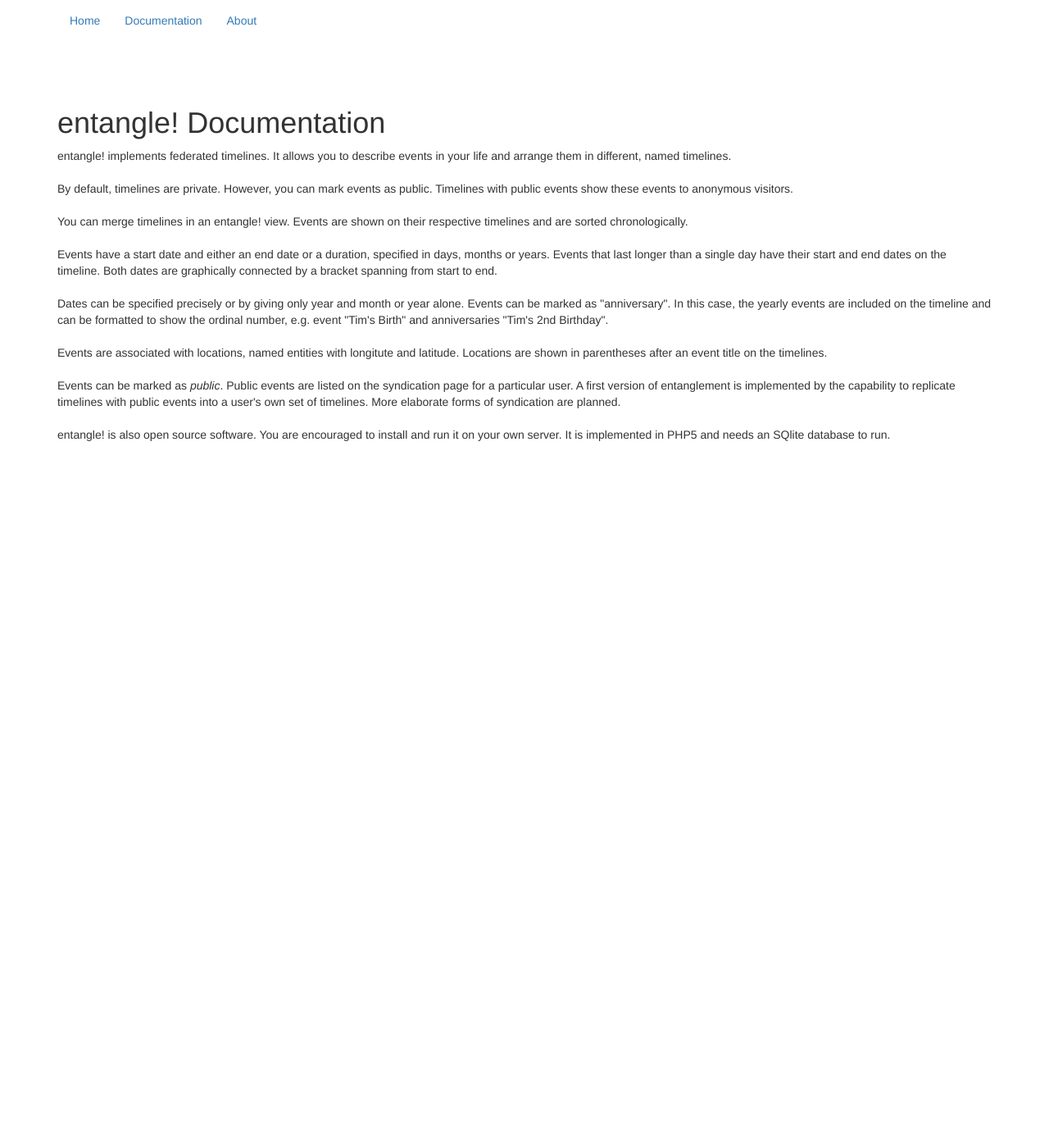
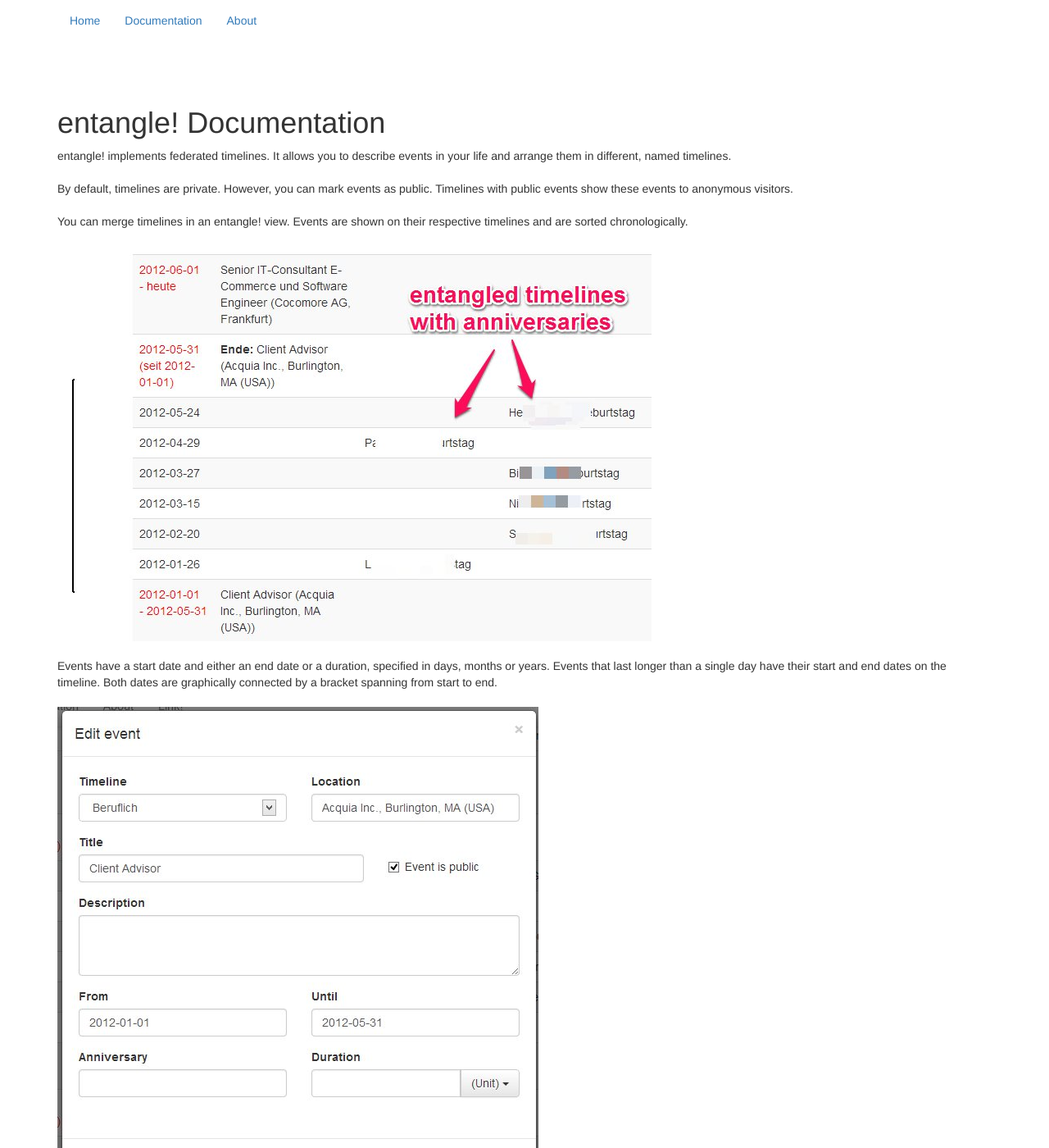
Before and after one commit to oschettler/entangle, a Jekyll site: the page built from index.html, in a window 1280 px wide and 1400 px high. Shown: the whole window at 82% size. Built offline with Jekyll 4.4.1, drawn with Linux system fonts in a browser that asks for light colours; nearby versions of some CDN libraries; some of the changed text lies outside the part shown.

Commit message:
save index.html

```diff
--- a/index.html
+++ b/index.html
@@ -3,17 +3,27 @@ title: entangle! Documentation
 layout: default
 tags: published url:index.html
 res:
+  024b822a09933410f97d290359538fe3: res/3510db34-ad3c-470f-b176-5564d5c5def1.jpg
+  80d258c7faaa9bc402ac597b2452ae03: res/287b97e7-50aa-4a4c-9f16-3e062d5ce06b.jpg
+  83026f41ce8b5ad527d77194915a78e1: res/1898613b-9072-492c-9c7d-81dc3ee1bc8f.jpg
+  fbeddffb933809bd97afabd1d2a75e32: res/11a69ab0-981c-4718-a997-51e3003ac5a2.jpg
 ---
 
 <h1>{{ page.title }}</h1>
-<div>entangle! implements federated timelines. It allows you to describe events in your life and arrange them in different, named timelines. </div>
+<div><span><em>﻿</em></span>entangle! implements federated timelines. It allows you to describe events in your life and arrange them in different, named timelines. </div>
 <div><br clear="none"/></div>
 <div>By default, timelines are private. However, you can mark events as public. Timelines with public events show these events to anonymous visitors. </div>
 <div><br clear="none"/></div>
 <div>You can merge timelines in an entangle! view. Events are shown on their respective timelines and are sorted chronologically. </div>
 <div><br clear="none"/></div>
+<div><img src="res/1898613b-9072-492c-9c7d-81dc3ee1bc8f.jpg"/><br clear="none"/></div>
+<div><br clear="none"/></div>
 <div>Events have a start date and either an end date or a duration, specified in days, months or years. Events that last longer than a single day have their start and end dates on the timeline. Both dates are graphically connected by a bracket spanning from start to end. </div>
 <div><br clear="none"/></div>
-<div>Dates can be specified precisely or by giving only year and month or year alone. Events can be marked as "anniversary". In this case, the yearly events are included on the timeline and can be formatted to show the ordinal number, e.g. event "Tim's Birth" and anniversaries "Tim's 2nd Birthday".</div>
+<div><img src="res/11a69ab0-981c-4718-a997-51e3003ac5a2.jpg"/><br clear="none"/></div>
 <div><br clear="none"/></div>
-<div>Events are associated with locations, named entities with longitute and latitude. Locations are shown in parentheses after an event title on the timelines. <br clear="none"/><div><br clear="none"/></div><div>Events can be marked as <em>public</em>. Public events are listed on the syndication page for a particular user. A first version of entanglement is implemented by the capability to replicate timelines with public events into a user's own set of timelines. More elaborate forms of syndication are planned.</div><div><br clear="none"/></div><div>entangle! is also open source software. You are encouraged to install and run it on your own server. It is implemented in PHP5 and needs an SQlite database to run. </div></div>
+<div>Dates can be specified precisely or by giving only year and month or year alone. Events can be marked as <em>anniversary</em>. In this case, the yearly events are included on the timeline and can be formatted to show the ordinal number, e.g. event "Tim's Birth" and anniversaries "Tim's 2nd Birthday".</div>
+<div><br clear="none"/></div>
+<div><img src="res/3510db34-ad3c-470f-b176-5564d5c5def1.jpg"/><br clear="none"/></div>
+<div><br clear="none"/></div>
+<div>Events are associated with <em>locations</em>, named entities with longitute and latitude. Locations are shown in parentheses after an event title on the timelines. <br clear="none"/><div><br clear="none"/></div><div>Events can be marked as <em>public</em>. Public events are listed on the syndication page for a particular user. A first version of entanglement is implemented by the capability to replicate timelines with public events into a user's own set of timelines. More elaborate forms of syndication are planned.</div><div><br clear="none"/></div><div><img src="res/287b97e7-50aa-4a4c-9f16-3e062d5ce06b.jpg"/><br clear="none"/></div><div><br clear="none"/></div><div>entangle! is also open source software. You are encouraged to install and run it on your own server. It is implemented in PHP5 and needs an SQlite database to run. </div></div>
```
